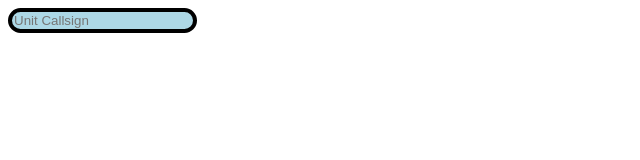
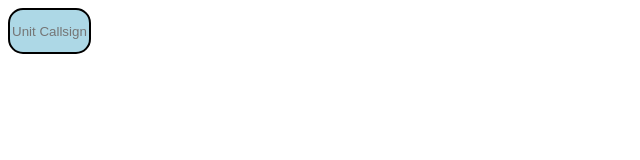
Before and after one commit to austrong/erlc, a plain HTML site: page index.html in a window 1280 px wide. Shown: the whole page, without its empty margins (0-640 px from the left). Drawn offline with Linux system fonts and the light colour scheme.

Commit message:
Update index.html

```diff
--- a/index.html
+++ b/index.html
@@ -7,7 +7,7 @@
   <title>Dispatch</title>
   <style>
     .unitStrip {
-      margin-bottom: 10px;
+      margin-bottom: 9px;
     }
 
     .unitStrip input[type="text"],
@@ -16,10 +16,12 @@
     }
 
     #callsignInput {
-      margin-bottom: 10px;
+      margin-bottom: 20px;
       border-radius: 15px;
       background-color: lightblue;
-      border: 4px black solid;
+      border: 2px black solid;
+      height: 40px;
+      width: 75px;
     }
   </style>
 </head>
@@ -48,6 +50,7 @@
       callsignInput.type = "text";
       callsignInput.value = callsign;
       callsignInput.readOnly = true;
+      callsignInput.style.width = "75px";
 
       const statusSelect = document.createElement("select");
       // Add options to status dropdown
```
